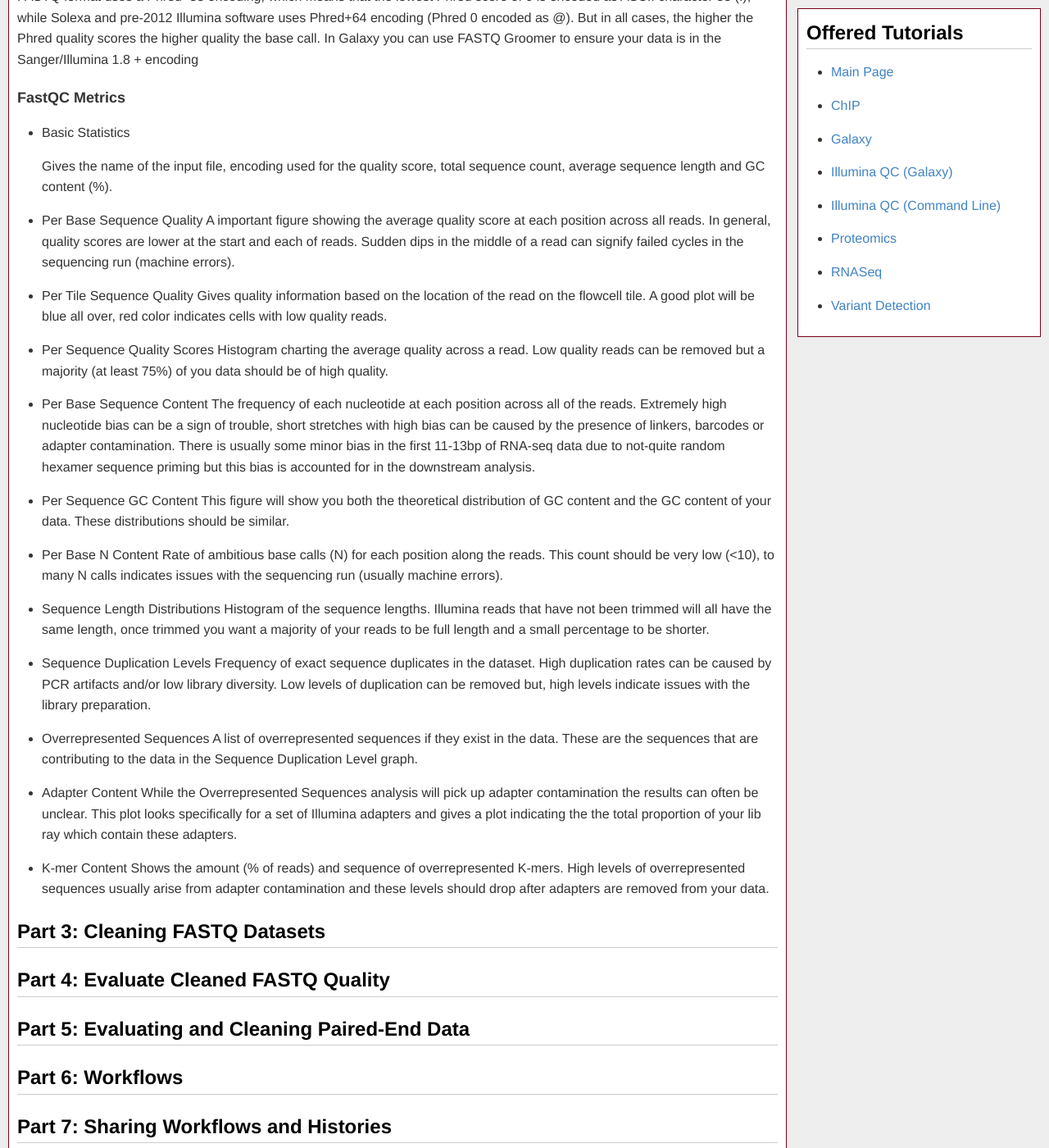
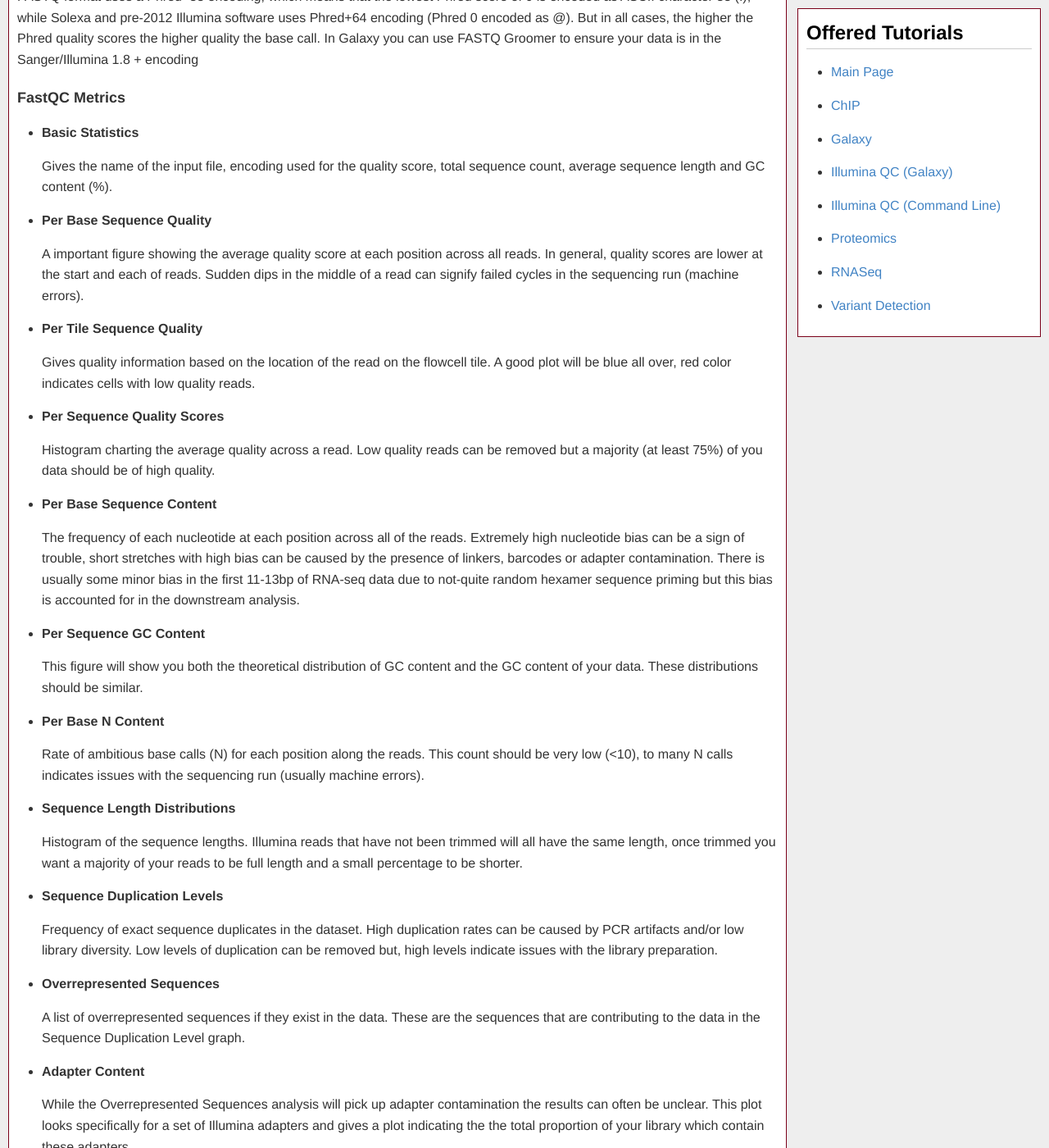
Before and after one commit to msi-ris/Tutorials, a Jekyll site: the page built from illumina_qc.md, in a window 1280 px wide and 1400 px high, scrolled down 3541 px. Shown: the whole window at 82% size. Built offline with Jekyll 4.4.1, drawn with Linux system fonts in a browser that asks for light colours; some of the changed text lies outside the part shown.

Commit message:
Update illumina

```diff
--- a/illumina_qc.md
+++ b/illumina_qc.md
@@ -153,53 +153,80 @@ quality scores the higher quality the base call. In Galaxy you can use FASTQ
 Groomer to ensure your data is in the Sanger/Illumina 1.8 + encoding
 
 ### FastQC Metrics
-- Basic Statistics
+- **Basic Statistics**
 
   Gives the name of the input file, encoding used for the quality score, total
   sequence count, average sequence length and GC content (%).
 
-- Per Base Sequence Quality
-A important figure showing the average quality score at each position across all reads. In
-general, quality scores are lower at the start and each of reads. Sudden dips in the middle
-of a read can signify failed cycles in the sequencing run (machine errors).
-- Per Tile Sequence Quality
-Gives quality information based on the location of the read on the flowcell tile. A good plot
-will be blue all over, red color indicates cells with low quality reads.
-- Per Sequence Quality Scores
-Histogram charting the average quality across a read. Low quality reads can be removed but
-a majority (at least 75%) of you data should be of high quality.
-- Per Base Sequence Content
-The frequency of each nucleotide at each position across all of the reads. Extremely high
-nucleotide bias can be a sign of trouble, short stretches with high bias can be caused by the
-presence of linkers, barcodes or adapter contamination. There is usually some minor bias in
-the first 11-13bp of RNA-seq data due to not-quite random hexamer sequence priming but
-this bias is accounted for in the downstream analysis.
-- Per Sequence GC Content
-This figure will show you both the theoretical distribution of GC content and the GC content
-of your data. These distributions should be similar.
-- Per Base N Content
-Rate of ambitious base calls (N) for each position along the reads. This count should be
-very low (<10), to many N calls indicates issues with the sequencing run (usually machine
-errors).
-- Sequence Length Distributions
-Histogram of the sequence lengths. Illumina reads that have not been trimmed will all have
-the same length, once trimmed you want a majority of your reads to be full length and a
-small percentage to be shorter.
-- Sequence Duplication Levels
-Frequency of exact sequence duplicates in the dataset. High duplication rates can be caused
-by PCR artifacts and/or low library diversity. Low levels of duplication can be removed but,
-high levels indicate issues with the library preparation.
-- Overrepresented Sequences
-A list of overrepresented sequences if they exist in the data. These are the sequences that
-are contributing to the data in the Sequence Duplication Level graph.
-- Adapter Content
-While the Overrepresented Sequences analysis will pick up adapter contamination the results
-can often be unclear. This plot looks specifically for a set of Illumina adapters and gives a
-plot indicating the the total proportion of your lib ray which contain these adapters.
-- K-mer Content
-Shows the amount (% of reads) and sequence of overrepresented K-mers. High levels of
-overrepresented sequences usually arise from adapter contamination and these levels should
-drop after adapters are removed from your data.
+- **Per Base Sequence Quality**
+
+  A important figure showing the average quality score at each position across
+  all reads. In general, quality scores are lower at the start and each of
+  reads. Sudden dips in the middle of a read can signify failed cycles in the
+  sequencing run (machine errors).
+
+- **Per Tile Sequence Quality**
+
+  Gives quality information based on the location of the read on the flowcell
+  tile. A good plot will be blue all over, red color indicates cells with low
+  quality reads.
+
+- **Per Sequence Quality Scores**
+
+  Histogram charting the average quality across a read. Low quality reads can be
+  removed but a majority (at least 75%) of you data should be of high quality.
+
+- **Per Base Sequence Content**
+
+  The frequency of each nucleotide at each position across all of the reads.
+  Extremely high nucleotide bias can be a sign of trouble, short stretches with
+  high bias can be caused by the presence of linkers, barcodes or adapter
+  contamination. There is usually some minor bias in the first 11-13bp of
+  RNA-seq data due to not-quite random hexamer sequence priming but this bias is
+  accounted for in the downstream analysis.
+
+- **Per Sequence GC Content**
+
+  This figure will show you both the theoretical distribution of GC content and
+  the GC content of your data. These distributions should be similar.
+
+- **Per Base N Content**
+
+  Rate of ambitious base calls (N) for each position along the reads. This count
+  should be very low (<10), to many N calls indicates issues with the sequencing
+  run (usually machine errors).
+
+- **Sequence Length Distributions**
+
+  Histogram of the sequence lengths. Illumina reads that have not been trimmed
+  will all have the same length, once trimmed you want a majority of your reads
+  to be full length and a small percentage to be shorter.
+
+- **Sequence Duplication Levels**
+
+  Frequency of exact sequence duplicates in the dataset. High duplication rates
+  can be caused by PCR artifacts and/or low library diversity. Low levels of
+  duplication can be removed but, high levels indicate issues with the library
+  preparation.
+
+- **Overrepresented Sequences**
+
+  A list of overrepresented sequences if they exist in the data. These are the
+  sequences that are contributing to the data in the Sequence Duplication Level
+  graph.
+
+- **Adapter Content**
+
+  While the Overrepresented Sequences analysis will pick up adapter
+  contamination the results can often be unclear. This plot looks specifically
+  for a set of Illumina adapters and gives a plot indicating the the total
+  proportion of your library which contain these adapters.
+
+- **K-mer Content**
+
+  Shows the amount (% of reads) and sequence of overrepresented K-mers. High
+  levels of overrepresented sequences usually arise from adapter contamination
+  and these levels should drop after adapters are removed from your data.
 
 ## Part 3: Cleaning FASTQ Datasets
 ## Part 4: Evaluate Cleaned FASTQ Quality
```
